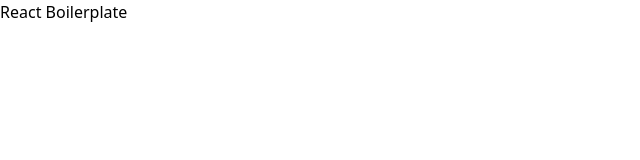
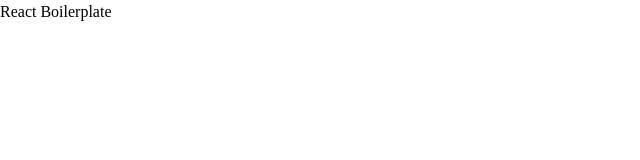
Before and after one commit to Musma/react-libraries, a React (Vite) app: page / in a window 1280 px wide. Shown: the top 160 px of the page, without its empty margins (0-640 px from the left). Built offline with nearby package versions, Linux system fonts and the light colour scheme.

Commit message:
feat: Pretendard 폰트 적용

```diff
--- a/src/index.css
+++ b/src/index.css
@@ -1,3 +1,9 @@
 @tailwind base;
 @tailwind components;
 @tailwind utilities;
+
+@layer base {
+  html {
+    font-family: 'Pretendard'
+  }
+}
```
